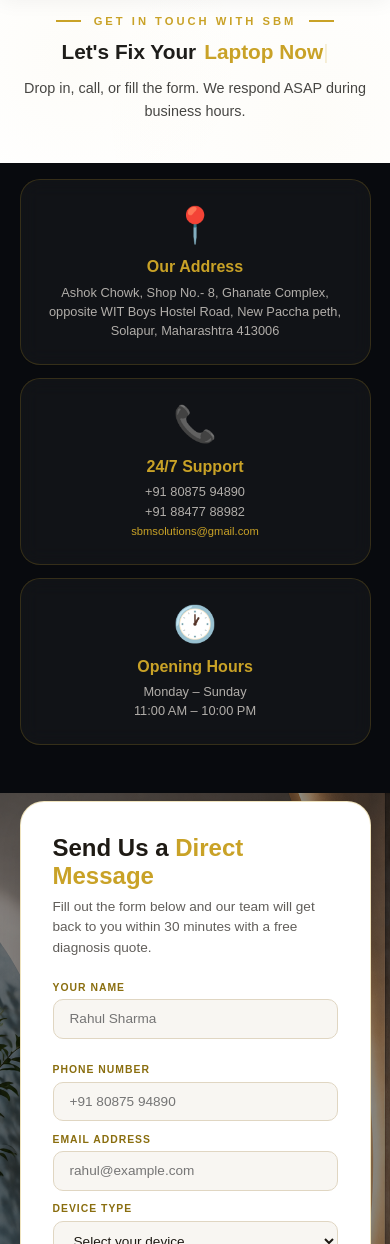
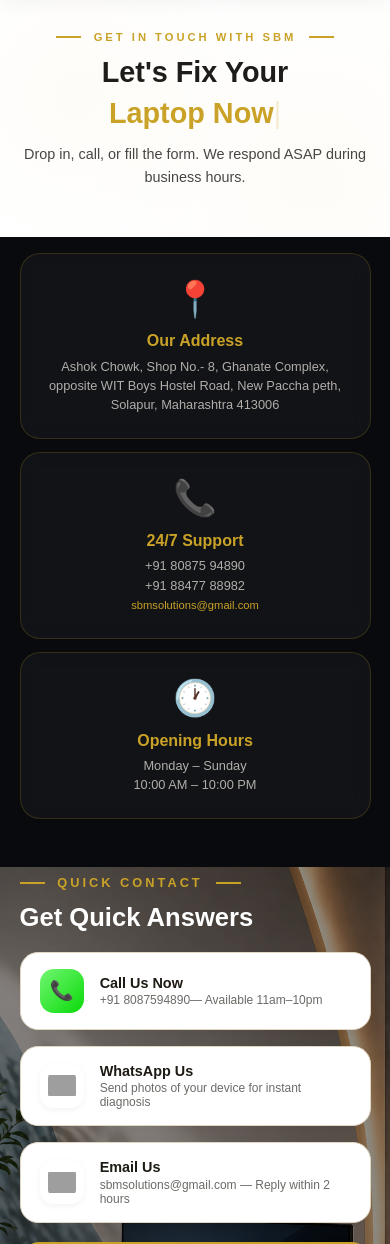
Before and after one commit to Lavanya-1222/sbm-website, a Django app: page /contact/ in a window 390 px wide. Shown: the part 49-1293 px from the top of the page. Run offline with Django 4.2, Linux system fonts and the light colour scheme; grey boxes are pictures that could not be loaded.

Commit message:
chnaged mobile view of contact and chnages images folders

```diff
--- a/laptop/templates/contact.html
+++ b/laptop/templates/contact.html
@@ -210,7 +210,7 @@
         padding-top: 1rem !important;
         padding-bottom: 2rem !important;
         position: relative;
-        background-image: url('{% static "images/contact-bg.png" %}');
+        background-image: url('{% static "images/contact/contact-bg.png" %}');
         background-size: cover;
         background-position: center;
         background-attachment: fixed;
@@ -470,7 +470,7 @@
     .qc-icon {
         width: 44px;
         height: 44px;
-        background: linear-gradient(135deg, var(--gold-light), var(--gold));
+        background: linear-gradient(135deg, rgb(113, 246, 113), rgb(10, 218, 10));
         border-radius: 14px;
         display: flex;
         align-items: center;
@@ -598,63 +598,36 @@
     }
 
     /* Responsive */
+    /* ===== MOBILE VIEW: Quick Contact FIRST, Form SECOND ===== */
     @media (max-width: 968px) {
-        .info-grid {
-            grid-template-columns: 1fr;
-            gap: 0.8rem;
+        .contact-grid {
+            display: flex;
+            flex-direction: column;
         }
 
-        .contact-grid {
-            grid-template-columns: 1fr;
-            gap: 1.5rem;
+        /* Quick Contact (Right side) appears FIRST on mobile */
+        .contact-grid .reveal-right-contact {
+            order: 1;
         }
 
-        .form-row {
-            grid-template-columns: 1fr;
-        }
-
-        .contact-form {
-            padding: 1.5rem;
-        }
-
-        .contact-hero {
-            padding: 4rem 5% 2.5rem 5%;
-        }
-
-        .typing-static, .typing-dynamic {
-            font-size: 1.6rem;
+        /* Form (Left side) appears SECOND on mobile */
+        .contact-grid .reveal-left-contact {
+            order: 2;
         }
     }
 
     @media (max-width: 576px) {
-        .qc-item {
-            padding: 0.8rem;
+        .contact-grid {
+            display: flex;
+            flex-direction: column;
         }
 
-        .qc-icon {
-            width: 38px;
-            height: 38px;
-            font-size: 1rem;
+        .contact-grid .reveal-right-contact {
+            order: 1;
         }
 
-        .qc-brand-img {
-            width: 38px;
-            height: 38px;
-            padding: 5px;
-        }
-
-        .typing-static, .typing-dynamic {
-            font-size: 1.3rem;
-        }
-
-        .real-map-container::after {
-            font-size: 0.55rem;
-            padding: 3px 8px;
-            white-space: nowrap;
-        }
-
-        .contact-main-section .section-title {
-            font-size: 1.3rem !important;
+        .contact-grid .reveal-left-contact {
+            order: 2;
         }
     }
 
@@ -699,6 +672,50 @@
     section:first-of-type {
         padding-top: 0rem !important;
     }
+    /* ===== MOBILE VIEW: Info Cards Stacked Vertically ===== */
+    @media (max-width: 968px) {
+        /* Make info cards stack vertically on mobile */
+        .info-grid {
+            grid-template-columns: 1fr;
+            gap: 0.8rem;
+        }
+
+        /* Ensure contact grid is stacked properly */
+        .contact-grid {
+            display: flex;
+            flex-direction: column;
+        }
+
+        /* Quick Contact (Right side) appears FIRST on mobile */
+        .contact-grid .reveal-right-contact {
+            order: 1;
+        }
+
+        /* Form (Left side) appears SECOND on mobile */
+        .contact-grid .reveal-left-contact {
+            order: 2;
+        }
+    }
+
+    @media (max-width: 576px) {
+        .info-grid {
+            grid-template-columns: 1fr;
+            gap: 0.8rem;
+        }
+
+        .contact-grid {
+            display: flex;
+            flex-direction: column;
+        }
+
+        .contact-grid .reveal-right-contact {
+            order: 1;
+        }
+
+        .contact-grid .reveal-left-contact {
+            order: 2;
+        }
+    }
 </style>
 {% endblock %}
 
@@ -735,7 +752,7 @@
         <div class="info-card reveal-contact" style="transition-delay: 0.3s">
             <div class="info-icon">🕐</div>
             <h3>Opening Hours</h3>
-            <p>Monday – Sunday<br>11:00 AM – 10:00 PM</p>
+            <p>Monday – Sunday<br>10:00 AM – 10:00 PM</p>
         </div>
     </div>
 </section>
```
Also changed, not shown: static/images/background_sale_section1.png (deleted), static/images/contact/contact-bg.png (renamed from static/images/contact-bg.png), static/images/laptop_cleaning.jpeg (deleted).
